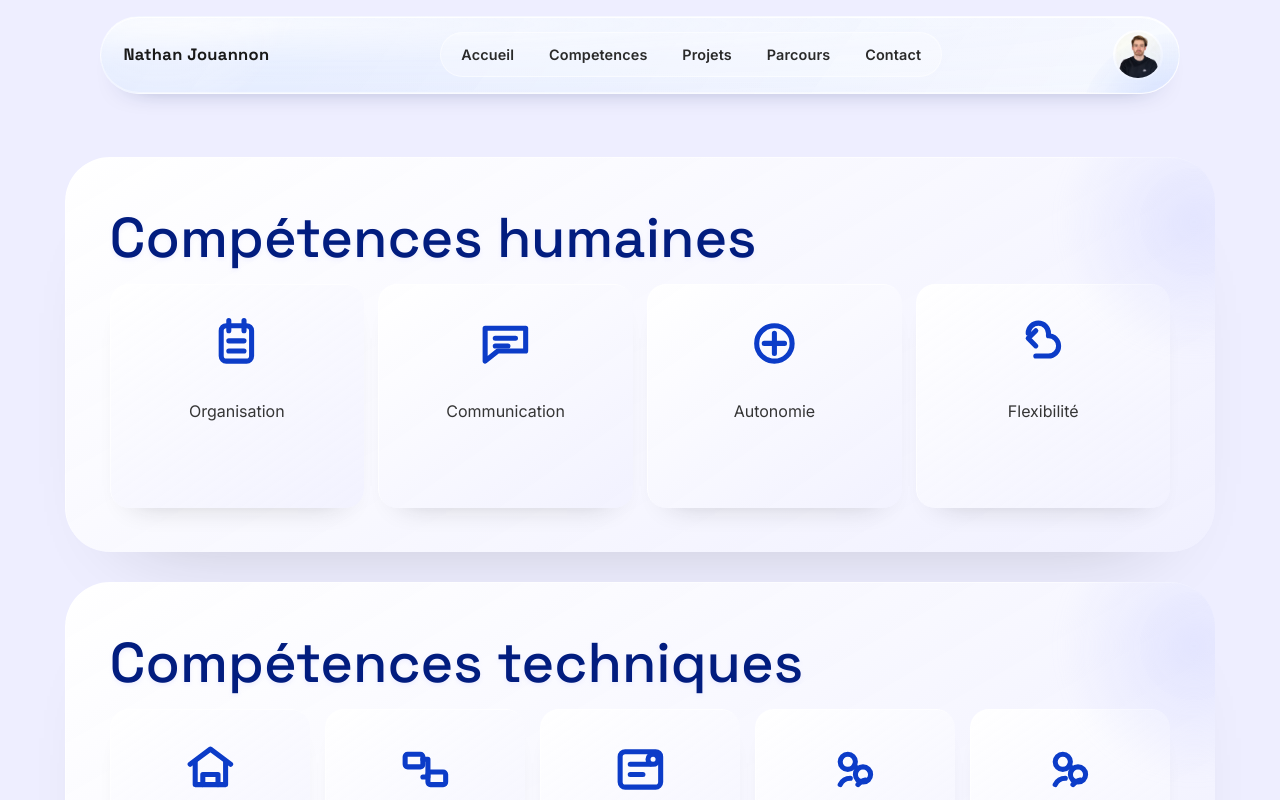
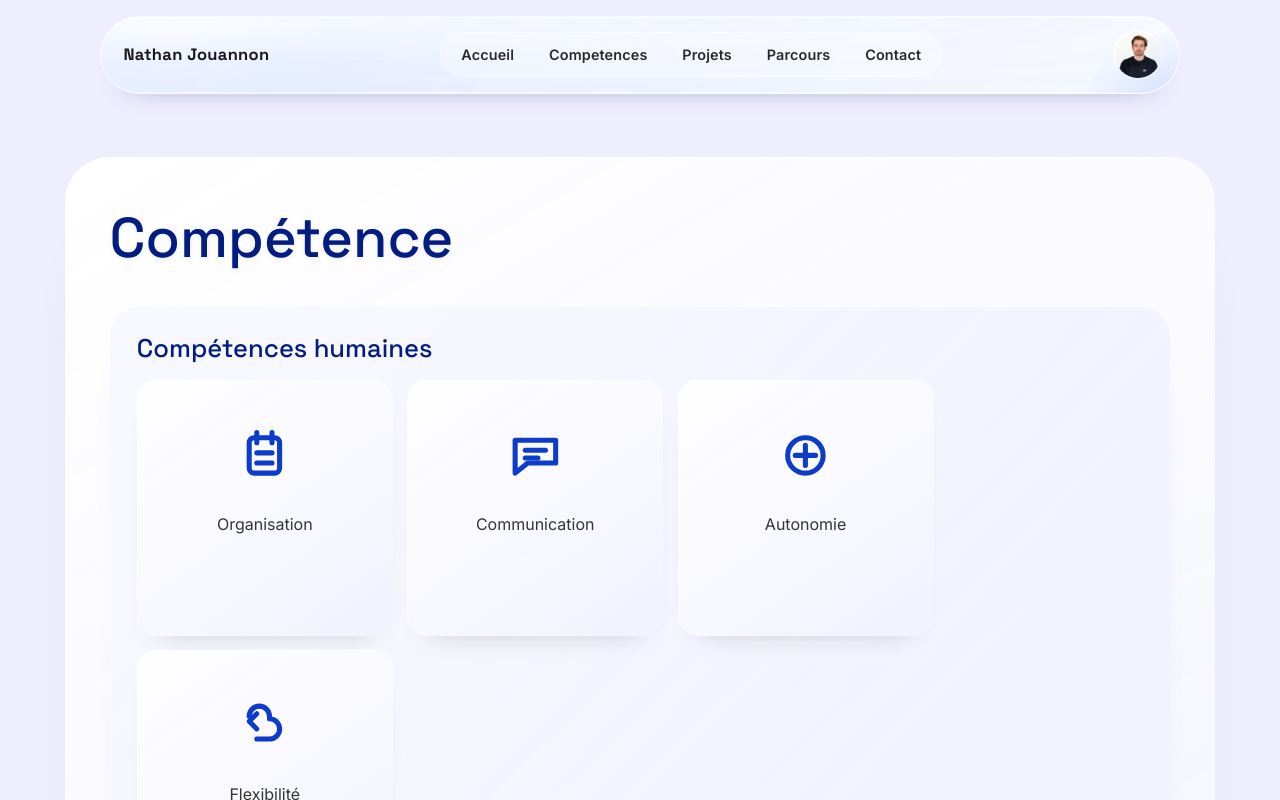
Before and after one commit to nathanjouannon/Portfolio, a React (Vite) app: page /competences in a window 1280 px wide. Shown: the top 800 px of the page. Built offline with nearby package versions, Linux system fonts and the light colour scheme.

Commit message:
update compétence style

```diff
--- a/src/pages/competences/CompetencesLayout.tsx
+++ b/src/pages/competences/CompetencesLayout.tsx
@@ -129,19 +129,19 @@ const competenceGroups: CompetenceGroup[] = [
 export default function CompetencesLayout() {
   return (
     <section className="competences-page" aria-labelledby="competences-title">
-      {competenceGroups.map((group) => (
-        <div key={group.id} className="competences-shell" style={{ marginBottom: 30 }}>
+      <div className="competences-shell">
         <h1 id="competences-title" className="competences-title">
-            {group.title}
+          Compétence
         </h1>
 
-          <ul
-            className={`competence-list ${
-              group.id === 'human-skills-title'
-                ? 'competence-list-human'
-                : 'competence-list-technical'
-            }`}
-          >
+        <div className="competences-grid">
+          {competenceGroups.map((group) => (
+            <div key={group.id} className="competence-block">
+              <h2 id={group.id} className="competence-block-title">
+                {group.title}
+              </h2>
+
+              <ul aria-labelledby={group.id} className="competence-list">
                 {group.items.map((item) => (
                   <li key={item.to} className="competence-item">
                     <Link className="competence-link" to={item.to}>
@@ -157,6 +157,8 @@ export default function CompetencesLayout() {
               </ul>
             </div>
           ))}
+        </div>
+      </div>
     </section>
   )
 }
--- a/src/pages/competences/style/competenceLayout.css
+++ b/src/pages/competences/style/competenceLayout.css
@@ -110,7 +110,9 @@
   margin: 1rem 0 0;
   padding: 0;
   list-style: none;
-  display: grid;
+  display: flex;
+  flex-wrap: wrap;
+  justify-content: flex-start;
   gap: 0.9rem;
   color: color-mix(in srgb, var(--black-800) 90%, transparent);
   font-family: var(--font-body);
@@ -119,18 +121,22 @@
 }
 
 .competence-list-human {
-  grid-template-columns: repeat(4, minmax(0, 1fr));
+  display: flex;
 }
 
 .competence-list-technical {
-  grid-template-columns: repeat(5, minmax(0, 1fr));
+  display: flex;
 }
 
 .competence-item {
-  width: 100%;
-  min-height: 14rem;
+  /* flex: 0 1 clamp(12rem, 20vw, 14rem);
+  min-height: 14rem; */
+  width: 16rem;
+  min-height: 16rem;
   display: flex;
-  text-align: center;
+  flex-direction: column;
+  align-items: center;
+  justify-content: center;
   border-radius: 1.2rem;
   background:
     linear-gradient(
@@ -190,13 +196,9 @@
 }
 
 @media (max-width: 900px) {
-  .competence-list-human,
-  .competence-list-technical {
-    grid-template-columns: 1fr;
-  }
-
   .competence-item {
-    width: 100%;
+    flex-basis: 100%;
+    max-width: 100%;
     min-height: 13rem;
   }
 
```
Lines whose indentation alone changed are shown as unchanged.
